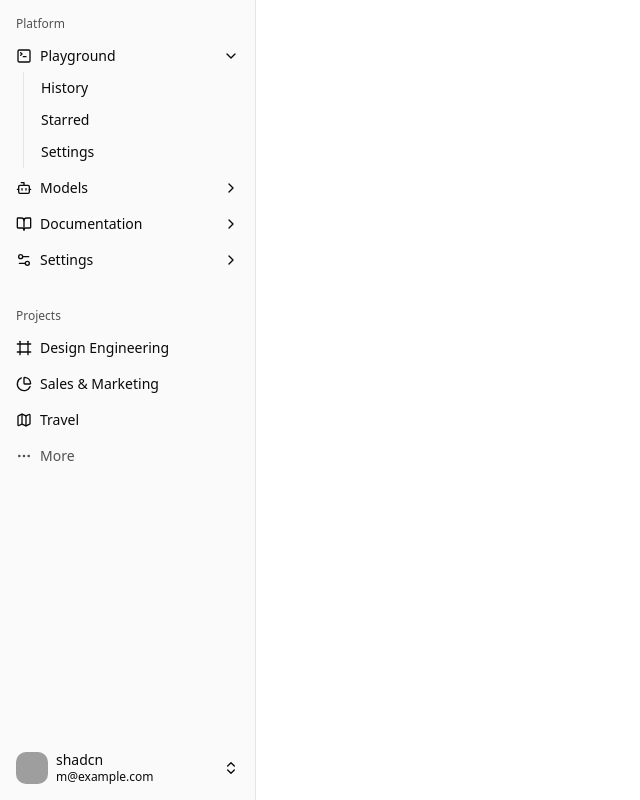
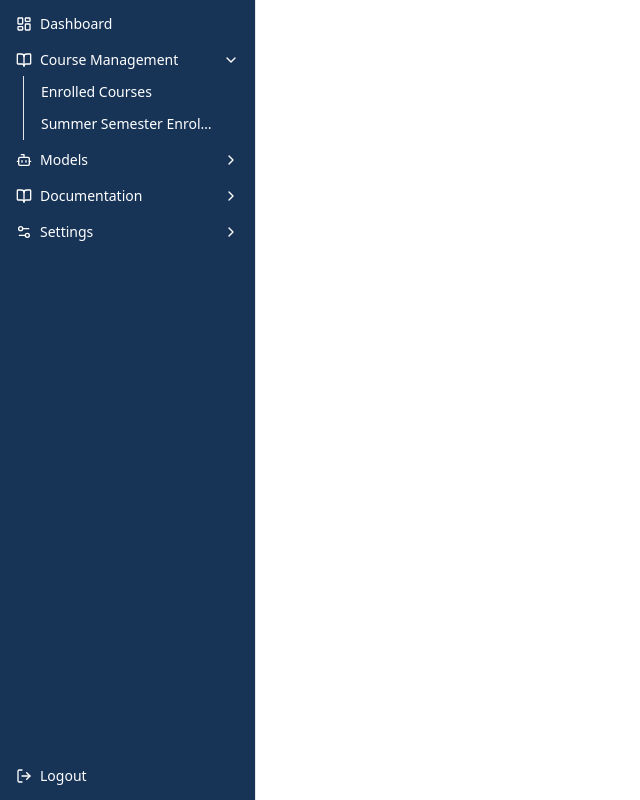
Before and after one commit to ZashShadow/faham, a Next.js app: page /dashboard in a window 1280 px wide. Shown: the whole page, without its empty margins (0-640 px from the left). Built offline with nearby package versions, Linux system fonts and the light colour scheme; grey boxes are pictures that could not be loaded.

Commit message:
Sidebar Skeleton Setup Done

```diff
--- a/app/globals.css
+++ b/app/globals.css
@@ -6,16 +6,16 @@
 @theme inline {
   --color-background: var(--background);
   --color-foreground: var(--foreground);
-  --font-sans: var(--font-geist-sans);
-  --font-mono: var(--font-geist-mono);
+  --font-sans: var(--font-roboto);
+  --font-mono: var(--font-roboto);
   --color-sidebar-ring: var(--sidebar-ring);
   --color-sidebar-border: var(--sidebar-border);
   --color-sidebar-accent-foreground: var(--sidebar-accent-foreground);
   --color-sidebar-accent: var(--sidebar-accent);
   --color-sidebar-primary-foreground: var(--sidebar-primary-foreground);
   --color-sidebar-primary: var(--sidebar-primary);
-  --color-sidebar-foreground: var(--sidebar-foreground);
-  --color-sidebar: var(--sidebar);
+  --color-sidebar-foreground: #ffff;
+  --color-sidebar: #173457;
   --color-chart-5: var(--chart-5);
   --color-chart-4: var(--chart-4);
   --color-chart-3: var(--chart-3);
--- a/app/layout.js
+++ b/app/layout.js
@@ -26,7 +26,7 @@ export default function RootLayout({ children }) {
   return (
     <html lang="en">
       <body
-        className={`${geistSans.variable} ${geistMono.variable} ${roboto.variable} antialiased`}
+        className={` ${roboto.variable} antialiased`}
       >
         {children}
       </body>
--- a/components/app-sidebar.jsx
+++ b/components/app-sidebar.jsx
@@ -12,6 +12,7 @@ import {
   PieChart,
   Settings2,
   SquareTerminal,
+  LogOut
 } from "lucide-react"
 
 import { NavMain } from "@/components/nav-main"
@@ -24,6 +25,7 @@ import {
   SidebarFooter,
   SidebarHeader,
   SidebarRail,
+  SidebarMenuButton
 } from "@/components/ui/sidebar"
 
 // This is sample data.
@@ -52,21 +54,17 @@ const data = {
   ],
   navMain: [
     {
-      title: "Playground",
+      title: "Course Management",
       url: "#",
-      icon: SquareTerminal,
+      icon: BookOpen,
       isActive: true,
       items: [
         {
-          title: "History",
+          title: "Enrolled Courses",
           url: "#",
         },
         {
-          title: "Starred",
-          url: "#",
-        },
-        {
-          title: "Settings",
+          title: "Summer Semester Enrollment",
           url: "#",
         },
       ],
@@ -154,6 +152,23 @@ const data = {
       icon: Map,
     },
   ],
+  logout: [
+    {
+      name: "Design Engineering",
+      url: "#",
+      icon: Frame,
+    },
+    {
+      name: "Sales & Marketing",
+      url: "#",
+      icon: PieChart,
+    },
+    {
+      name: "Travel",
+      url: "#",
+      icon: Map,
+    },
+  ],
 }
 
 export function AppSidebar({
@@ -163,10 +178,14 @@ export function AppSidebar({
     <Sidebar collapsible="icon" {...props}>
       <SidebarContent>
         <NavMain items={data.navMain} />
-        <NavProjects projects={data.projects} />
       </SidebarContent>
       <SidebarFooter>
-        <NavUser user={data.user} />
+        <SidebarMenuButton asChild>
+          <a href={"#"}>
+            <LogOut/>
+            <span>{"Logout"}</span>
+          </a>
+        </SidebarMenuButton>
       </SidebarFooter>
       <SidebarRail />
     </Sidebar>
--- a/components/nav-main.jsx
+++ b/components/nav-main.jsx
@@ -1,6 +1,6 @@
 "use client"
 
-import { ChevronRight } from "lucide-react";
+import { ChevronRight, LayoutDashboard } from "lucide-react";
 
 import {
   Collapsible,
@@ -23,8 +23,13 @@ export function NavMain({
 }) {
   return (
     <SidebarGroup>
-      <SidebarGroupLabel>Platform</SidebarGroupLabel>
       <SidebarMenu>
+        <SidebarMenuButton asChild>
+          <a href={"#"}>
+            <LayoutDashboard/>
+            <span>{"Dashboard"}</span>
+          </a>
+        </SidebarMenuButton>
         {items.map((item) => (
           <Collapsible
             key={item.title}
--- /dev/null
+++ b/public/assets/logout.jsx
@@ -0,0 +1,3 @@
+<svg width="26" height="26" viewBox="0 0 26 26" fill="none" xmlns="http://www.w3.org/2000/svg">
+    <path d="M5.41667 22.75C4.82083 22.75 4.31094 22.538 3.887 22.1141C3.46306 21.6901 3.25072 21.1799 3.25 20.5833V5.41667C3.25 4.82083 3.46233 4.31094 3.887 3.887C4.31167 3.46306 4.82156 3.25072 5.41667 3.25H13V5.41667H5.41667V20.5833H13V22.75H5.41667ZM17.3333 18.4167L15.8438 16.8458L18.6062 14.0833H9.75V11.9167H18.6062L15.8438 9.15417L17.3333 7.58333L22.75 13L17.3333 18.4167Z" fill="white" />
+</svg>
```
Also changed, not shown: components/ui/sidebar.jsx (line endings or trailing spaces).
